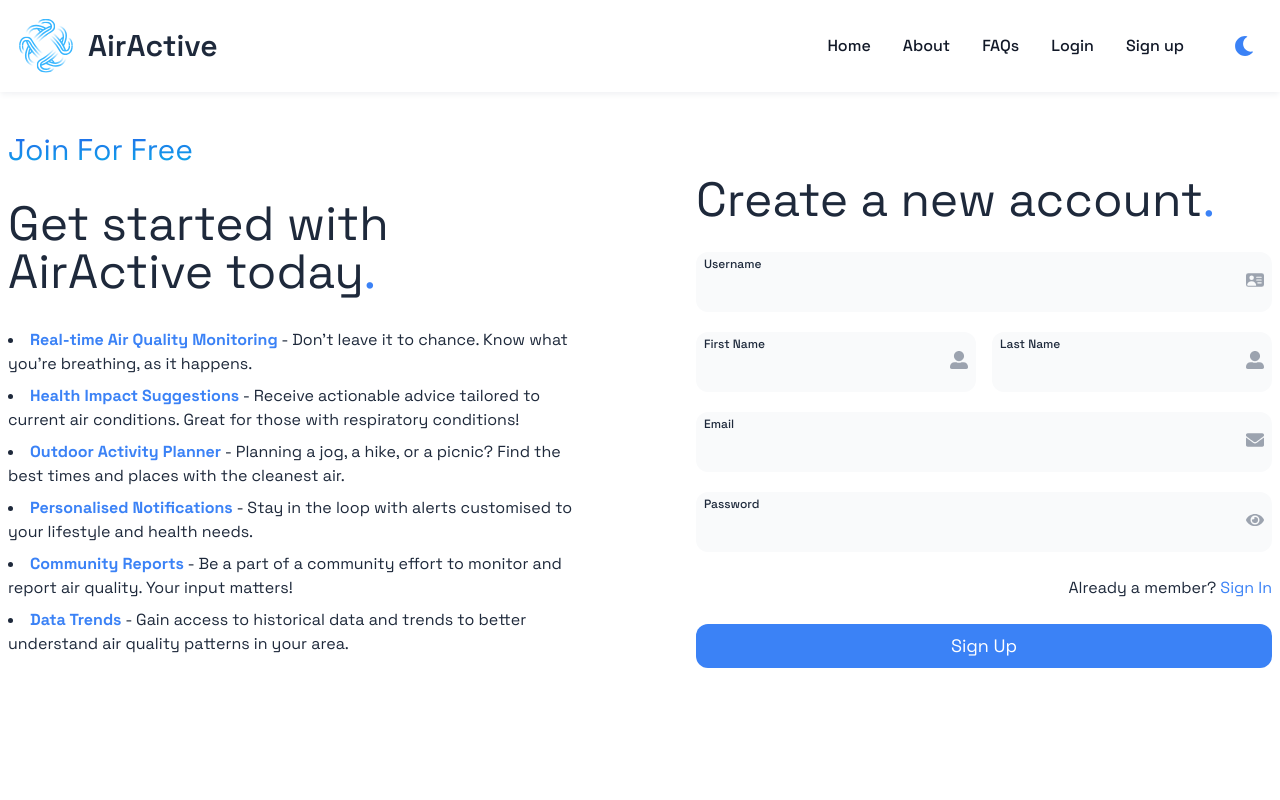
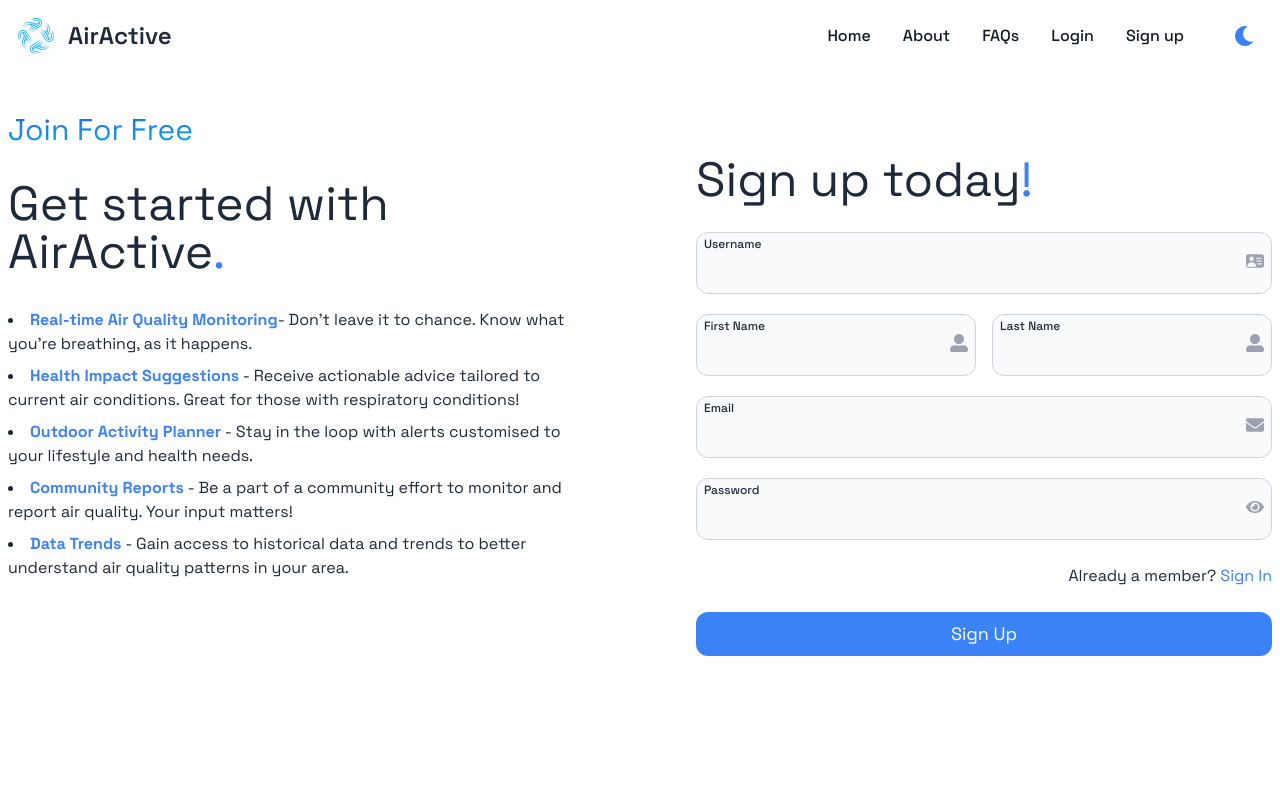
Before and after one commit to CaseyJamess/Eco-Breathe, a Next.js app: page /signup in a window 1280 px wide. Shown: the top 800 px of the page. Built offline with nearby package versions, Linux system fonts and the light colour scheme.

Commit message:
About Page Created
UI/UX Implemented into about page, tidied up JSX and created some tailwind casses for input/buttons

```diff
--- /dev/null
+++ b/src/app/about/page.jsx
@@ -0,0 +1,64 @@
+'use client'
+
+import React, { useState } from 'react';
+import SignUp from '../signup/components/SignUp';  // Assume SignUp and Login are your popup components
+{/*import Login from './Login';*/ }
+
+function About() {
+    const [showSignUp, setShowSignUp] = useState(false);
+    {/* const [showLogin, setShowLogin] = useState(false); */ }
+
+    return (
+        <div className="w-full">
+            <div className='flex flex-col max-w-screen-xl mt-4 mx-2 xl:mx-auto px-2 xl:mt-10'>
+                <h1 className="text-2xl text-transparent leading-normal bg-gradient-to-br from-blue-600 via-sky-500 to-green-500 bg-clip-text xl:text-3xl">
+                    About AirActive
+                </h1>
+                <div className="flex flex-col max-w-screen-lg my-4 mx-auto items-center justify-center ">
+                    <div className="mt-4">
+                        <h2 className="font-semibold text-xl">Who We Are</h2>
+                        <p className="mt-2">
+                            AirActive is a
+                            single-person initiative committed to the vital issue of air quality.
+                            Living in a time of unprecedented environmental challenges, the significance of
+                            understanding what we breathe has never been more crucial. While I may be one individual, the information I share comes directly from a network of environmental scientists,
+                            public health experts, and air quality analysts. My goal is to provide you with real-time, accurate data on air quality, enabling you to make healthier lifestyle choices and become a more environmentally responsible citizen.
+                        </p>
+
+                        <h2 className="mt-4 font-semibold text-xl">Our Mission</h2>
+                        <p className="mt-2">
+                            The mission of AirActive is dual in nature:
+                            First, to equip individuals with the information they need
+                            to make informed decisions about their health and safety,
+                            using accurate and timely air quality data.
+                            Second, to amplify the importance of air quality awareness in the public discourse.
+                            By translating scientific findings into easily understandable insights,
+                            AirActive seeks to educate communities on both the health and environmental implications of air quality,
+                            fostering a collective drive towards cleaner air and a more sustainable future.
+                        </p>
+                    </div>
+
+                    <div className="my-10 w-full mx-auto flex flex-row items-start justify-start">
+                        <button
+                            onClick={() => setShowSignUp(true)}
+                            className="md:text-lg text-sm text-center hover:text- items-center text-white hover:text-slate-950 border-1 py-2 px-4 dark:text-white rounded-md hover:bg-white duration-500 mr-2"
+                        >
+                            Sign Up
+                        </button>
+
+                        <button
+                            onClick={() => setShowLogin(true)}
+                            className="md:text-lg text-sm text-center items-center bg-blue-700 hover:border-white py-2 px-4 text-white rounded-md hover:bg-blue-600 duration-300 ml-2">
+                            Login
+                        </button>
+                    </div>
+
+                    {showSignUp && <SignUp onClose={() => setShowSignUp(false)} />}
+                    {/*showLogin && <Login onClose={() => setShowLogin(false)} />*/}
+                </div>
+            </div>
+        </div>
+    );
+}
+
+export default About;
--- a/src/app/components/Footer.tsx
+++ b/src/app/components/Footer.tsx
@@ -41,7 +41,7 @@ function Footer() {
   ];
 
   return (
-    <footer className="bg-white dark:bg-slate-950  py-8">
+    <footer className="bg-white dark:bg-gray-950 py-8">
       <div className="flex flex-col max-w-screen-xl mx-2 px-2 xl:mx-auto">
         {/*
         <div className="flex mb-10 items-center justify-start">
@@ -78,7 +78,7 @@ function Footer() {
               <a
                 key={index}
                 href={item.path}
-                className="block  hover:text-blue-500  duration-300 text-base mb-2"
+                className="block hover:text-blue-500  duration-300 text-base mb-2"
               >
                 {item.name}
               </a>
@@ -99,7 +99,7 @@ function Footer() {
               </a>
             ))}
             {/* Social Links */}
-            <div className="flex flex-row items-center md:justify-start mt-6 md:mt-0 justify-center text-center">
+            <div className="flex flex-row items-center xl:justify-start mt-6 md:mt-0 justify-center text-center">
               {socialLinks.map((item, index) => (
                 <a
                   key={index}
--- a/src/app/components/Navbar.tsx
+++ b/src/app/components/Navbar.tsx
@@ -18,17 +18,17 @@ const Navbar: React.FC = () => {
   const [isMenuOpen, setIsMenuOpen] = useState(false);
 
   return (
-    <nav className="bg-white border-slate-50 shadow-md shadow-gray-100 dark:shadow-slate-800 dark:bg-slate-950">
+    <nav className="bg-white border-slate-50   dark:bg-gray-950">
       <div className="max-w-screen-xl flex flex-wrap items-center justify-between mx-auto p-4">
         <div className="flex items-center">
           <Image
             src="/Air-Active.svg"
             alt="Logo"
-            width={60}
-            height={60}
+            width={40}
+            height={40}
             className="mr-3"
           />
-          <span className="self-center text-3xl font-semibold whitespace-nowrap dark:text-white">
+          <span className="self-center text-2xl font-semibold whitespace-nowrap dark:text-white">
             AirActive
           </span>
         </div>
--- a/src/app/globals.css
+++ b/src/app/globals.css
@@ -8,9 +8,21 @@ body {
 }
 
 .dark body {
-  @apply bg-slate-950;
+  @apply bg-gradient-to-tr from-gray-950 to-gray-900;
   @apply text-slate-50;
 
+}
+
+.primary-button {
+  @apply bg-green-500 hover:bg-green-600 text-white;
+}
+
+.secondary-button {
+  @apply bg-gray-600 hover:bg-gray-500 text-white;
+}
+
+.input {
+  @apply bg-gray-50 dark:bg-gray-800 border border-gray-300 dark:border-gray-800 rounded-xl;
 }
 
 @tailwind base;
--- a/src/app/landingpage/Info.tsx
+++ b/src/app/landingpage/Info.tsx
@@ -32,7 +32,7 @@ const Info: React.FC = () => {
   ];
 
   return (
-    <div className="mt-10 grid grid-cols-1 lg:grid-cols-2 gap-10">
+    <div className="mt-10 grid grid-cols-1 lg:grid-cols-2 gap-20">
       <div>
         <h2 className="text-start text-xl font-semibold mb-4">
           Understanding Air Quality with AirActive
--- a/src/app/landingpage/LandingPage.jsx
+++ b/src/app/landingpage/LandingPage.jsx
@@ -11,14 +11,14 @@ function LandingPage() {
   return (
     <div className="flex shadow-md shadow-neutral-100 flex-col w-full items-center">
       <div className="max-w-screen-xl mx-2 px-2 xl:mx-auto">
-        <div className="grid grid-cols-1 lg:grid-cols-2 gap-10 mt-4 xl:mt-10">
+        <div className="grid grid-cols-1 md:grid-cols-2 md:gap-40 gap-2 mt-4 xl:mt-10">
           {/* Left Col */}
           <div>
-            <h1 className="text-2xl text-transparent leading-normal bg-gradient-to-br from-blue-600 via-sky-500 to-green-500 bg-clip-text xl:text-3xl">
+            <h2 className="text-2xl text-transparent leading-normal bg-gradient-to-br from-blue-600 via-sky-500 to-green-500 bg-clip-text xl:text-3xl">
               Know when it's best to step out. Monitor the air quality around
               you with AirActive.
-            </h1>
-            <h2 className="mt-4 font-semibold text-xl">Welcome to AirActive!</h2>
+            </h2>
+            <h1 className="mt-4 font-semibold text-xl">Welcome to AirActive!</h1>
             <p className="mt-2">
               Your real-time air quality companion. With AirActive, you get
               up-to-the-minute readings on air quality, ensuring you and your
@@ -31,7 +31,7 @@ function LandingPage() {
             </button>
           </div>
           {/* Right Col */}
-          <div className="flex flex-col justify-center items-center">
+          <div className="flex mt-20 md:mt-0 flex-col justify-center items-center">
             <Gauge />
             <div className="justify-center mt-4 w-10/12">
               <Search />
@@ -39,8 +39,8 @@ function LandingPage() {
           </div>
         </div>
 
-        <div className="my-10 w-full justify-center mx-auto">
-        <Info/>
+        <div className="my-20 w-full justify-center mx-auto">
+          <Info />
         </div>
       </div>
     </div>
--- a/src/app/landingpage/Search.tsx
+++ b/src/app/landingpage/Search.tsx
@@ -30,13 +30,13 @@ function Search() {
         <input
           type="search"
           id="default-search"
-          className="block w-full text-xs p-4 pl-10 md:text-sm text-gray-900 border border-gray-300 rounded-lg bg-gray-50 focus:outline-none  dark:bg-gray-700 dark:border-gray-600 dark:placeholder-gray-400 dark:text-white dark:focus:ring-blue-500 dark:focus:border-blue-500"
+          className="block w-full text-xs p-4 pl-10 md:text-sm input"
           placeholder="Search for a City..."
           required
         />
         <button
           type="submit"
-          className="text-white absolute right-1 bottom-1 bg-blue-500 duration-300 hover:bg-blue-600  focus:outline-nonefont-medium rounded-lg md:text-lg text-sm px-4 py-2 dark:bg-blue-500 dark:hover:bg-blue-600 dark:focus:ring-sky-700"
+          className="text-white absolute right-1 bottom-1 bg-blue-500 duration-300 hover:bg-blue-600  focus:outline-nonefont-medium rounded-xl md:text-lg text-sm px-4 py-2 dark:bg-blue-500 dark:hover:bg-blue-600 dark:focus:ring-sky-700"
         >
           Search
         </button>
--- a/src/app/layout.tsx
+++ b/src/app/layout.tsx
@@ -16,9 +16,7 @@ export default function RootLayout({
 }) {
   return (
     <html lang="en">
-      <head>
-        {/* Fill with other Meta for SEO etc*/}
-      </head>
+      <head>{/* Fill with other Meta for SEO etc*/}</head>
       <body>
         <Navbar />
         {children}
--- a/src/app/signup/components/SignUp.jsx
+++ b/src/app/signup/components/SignUp.jsx
@@ -28,7 +28,7 @@ function SignUp() {
   return (
     <div className='w-full'>
       <div className="text-lg w-full">
-        <h3 className="text-5xl my-2">Create a new account<span className='text-blue-500'>.</span></h3>
+        <h3 className="text-5xl my-2">Sign up today<span className='text-blue-500'>!</span></h3>
 
         <form onSubmit={handleSubmit} className="space-y-4 rounded-xl mt-6">
           <div className="relative">
@@ -40,7 +40,7 @@ function SignUp() {
               type="text"
               id="username"
               name="username"
-              className="mt-1 p-2 pt-6 pl-4 w-full rounded-xl bg-gray-50 dark:bg-gray-800 dark:text-gray-300"
+              className="mt-1 p-2 pt-6 pl-4 w-full input"
               value={formData.username}
               onChange={handleChange}
             />
@@ -55,7 +55,7 @@ function SignUp() {
                 type="text"
                 id="firstName"
                 name="firstName"
-                className="mt-1 p-2 pt-6 pl-4 w-full bg-gray-50 rounded-xl dark:bg-gray-800 dark:text-gray-300"
+                className="mt-1 p-2 pt-6 pl-4 w-full input"
                 value={formData.firstName}
                 onChange={handleChange}
               />
@@ -69,7 +69,7 @@ function SignUp() {
                 type="text"
                 id="lastName"
                 name="lastName"
-                className="mt-1 p-2 pt-6 pl-4 w-full bg-gray-50 rounded-xl text-gray-700 dark:bg-gray-800 dark:text-gray-300"
+                className="mt-1 p-2 pt-6 pl-4 w-full input"
                 value={formData.lastName}
                 onChange={handleChange}
               />
@@ -84,7 +84,7 @@ function SignUp() {
               type="email"
               id="email"
               name="email"
-              className="mt-1 p-2 pt-6 pl-4 w-full bg-gray-50 rounded-xl dark:bg-gray-800 dark:text-gray-300"
+              className="mt-1 p-2 pt-6 pl-4 w-full input"
               value={formData.email}
               onChange={handleChange}
             />
@@ -98,7 +98,7 @@ function SignUp() {
               type="password"
               id="password"
               name="password"
-              className="mt-1 p-2 pt-6 pl-4 w-full bg-gray-50 rounded-xl dark:bg-gray-800 "
+              className="mt-1 p-2 pt-6 pl-4 w-full input "
               value={formData.password}
               onChange={handleChange}
             />
--- a/src/app/signup/page.jsx
+++ b/src/app/signup/page.jsx
@@ -2,6 +2,35 @@ import React from 'react';
 import SignUp from './components/SignUp';
 
 function page() {
+
+    const info = [
+        {
+            id: 0,
+            title: "Real-time Air Quality Monitoring",
+            info: "- Don't leave it to chance. Know what you're breathing, as it happens.",
+        },
+        {
+            id: 1,
+            title: "Health Impact Suggestions",
+            info: " - Receive actionable advice tailored to current air conditions. Great for those with respiratory conditions!",
+        },
+        {
+            id: 2,
+            title: "Outdoor Activity Planner",
+            info: " - Stay in the loop with alerts customised to your lifestyle and health needs.",
+        },
+        {
+            id: 3,
+            title: "Community Reports",
+            info: " - Be a part of a community effort to monitor and report air quality. Your input matters!",
+        },
+        {
+            id: 4,
+            title: "Data Trends",
+            info: " - Gain access to historical data and trends to better understand air quality patterns in your area.",
+        },
+
+    ]
     return (
         <div className="flex min-h-screen flex-col w-full items-center relative">
             <div className=" max-w-screen-xl mt-10 mx-2 px-2 xl:mx-auto">
@@ -14,16 +43,13 @@ function page() {
                     <div className='lg:order-first order-last'>
 
                         <h1 className="text-5xl mb-8 my-0 lg:my-8">
-                            Get started with AirActive today<span className='text-blue-500'>.</span>
+                            Get started with AirActive<span className='text-blue-500'>.</span>
                         </h1>
+                        {info.map((item) =>
                         <ul className="list-disc list-inside ">
-                            <li className="mb-2"><strong className='text-blue-500'>Real-time Air Quality Monitoring</strong> - Don't leave it to chance. Know what you're breathing, as it happens.</li>
-                            <li className="mb-2"><strong className='text-blue-500'>Health Impact Suggestions</strong> - Receive actionable advice tailored to current air conditions. Great for those with respiratory conditions!</li>
-                            <li className="mb-2"><strong className='text-blue-500'>Outdoor Activity Planner</strong> - Planning a jog, a hike, or a picnic? Find the best times and places with the cleanest air.</li>
-                            <li className="mb-2"><strong className='text-blue-500'>Personalised Notifications</strong> - Stay in the loop with alerts customised to your lifestyle and health needs.</li>
-                            <li className="mb-2"><strong className='text-blue-500'>Community Reports</strong> - Be a part of a community effort to monitor and report air quality. Your input matters!</li>
-                            <li className="mb-2"><strong className='text-blue-500'>Data Trends</strong> - Gain access to historical data and trends to better understand air quality patterns in your area.</li>
+                            <li className="mb-2"><strong className='text-blue-500'>{item.title}</strong>{item.info}</li>
                         </ul>
+)}
                     </div>
                     {/* Right Col */}
                     <div className="order-first lg:order-last">
```
Also changed, not shown: src/app/components/DarkModeToggle.tsx (+28 -19 lines).
